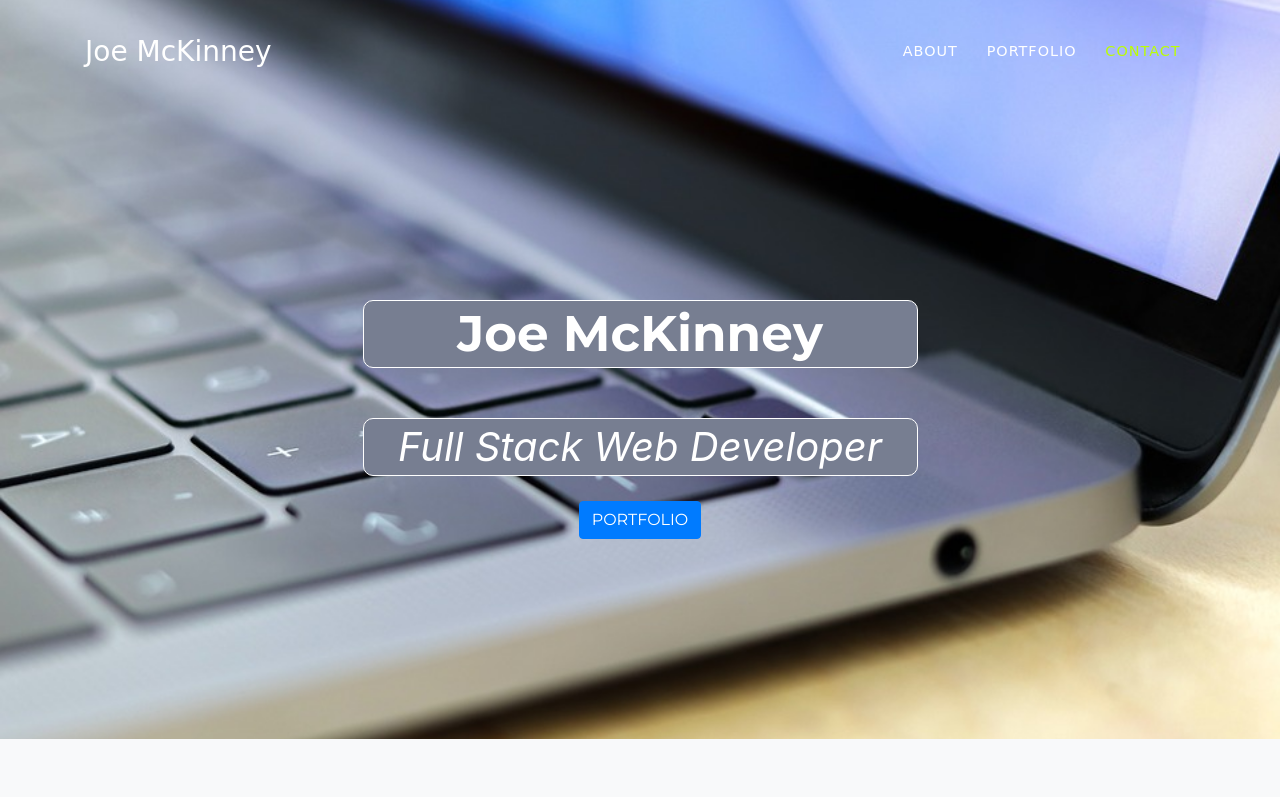
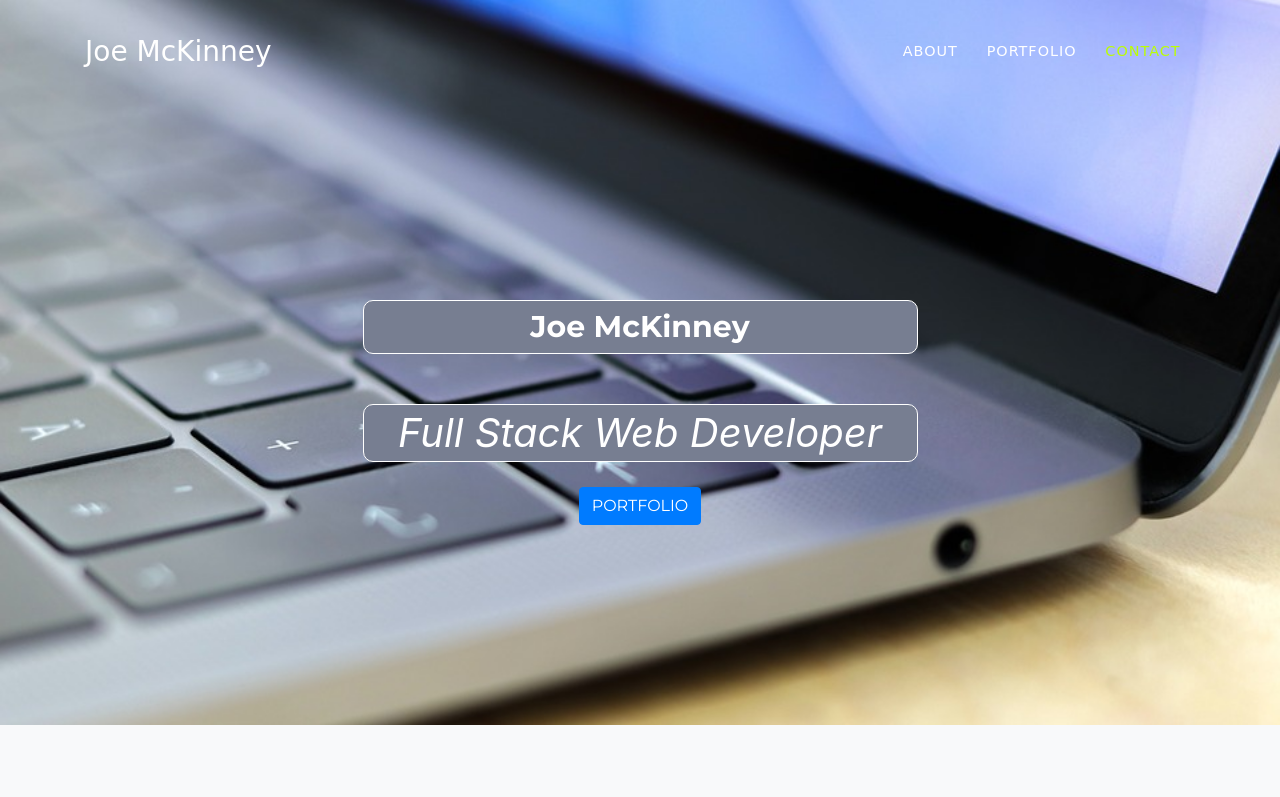
Before and after one commit to josephfmck/Responsive-Portfolio, a website with bundled scripts: page index.html in a window 1280 px wide. Shown: the top 797 px of the page. Built offline with nearby package versions, Linux system fonts and the light colour scheme; a web font is replaced by a local one.

Commit message:
responsive into-heading

```diff
--- a/css/agency.css
+++ b/css/agency.css
@@ -253,9 +253,7 @@ header.masthead .intro-text .intro-heading h1 {
   border-radius: 10px;
   padding: 8px 0px;
 
-  font-size: 50px;
   font-weight: 700;
-  line-height: 50px;
 }
 
 @media (min-width: 768px) {
@@ -793,3 +791,23 @@ ul.social-buttons li a:focus,
 ul.social-buttons li a:hover {
   background-color: #fed136;
 }
+
+/** CUSTOM */
+/* 769, 481, 320 */
+@media (max-width: 320px) {
+  header.masthead .intro-text .intro-heading h1 {
+    font-size: 15px;
+  }
+}
+
+@media (min-width: 320px) {
+  header.masthead .intro-text .intro-heading h1 {
+    font-size: 20px;
+  }
+}
+
+@media (min-width: 480px) {
+  header.masthead .intro-text .intro-heading h1 {
+    font-size: 30px;
+  }
+}
```
